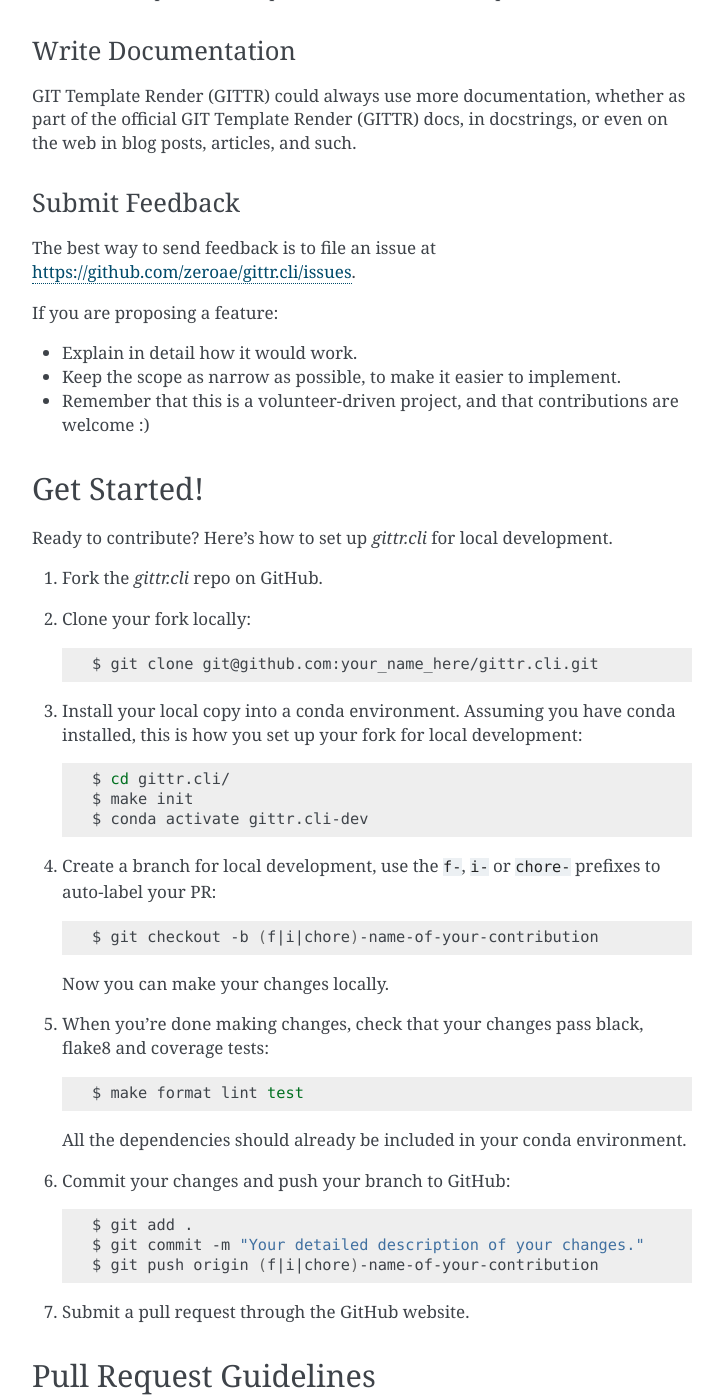
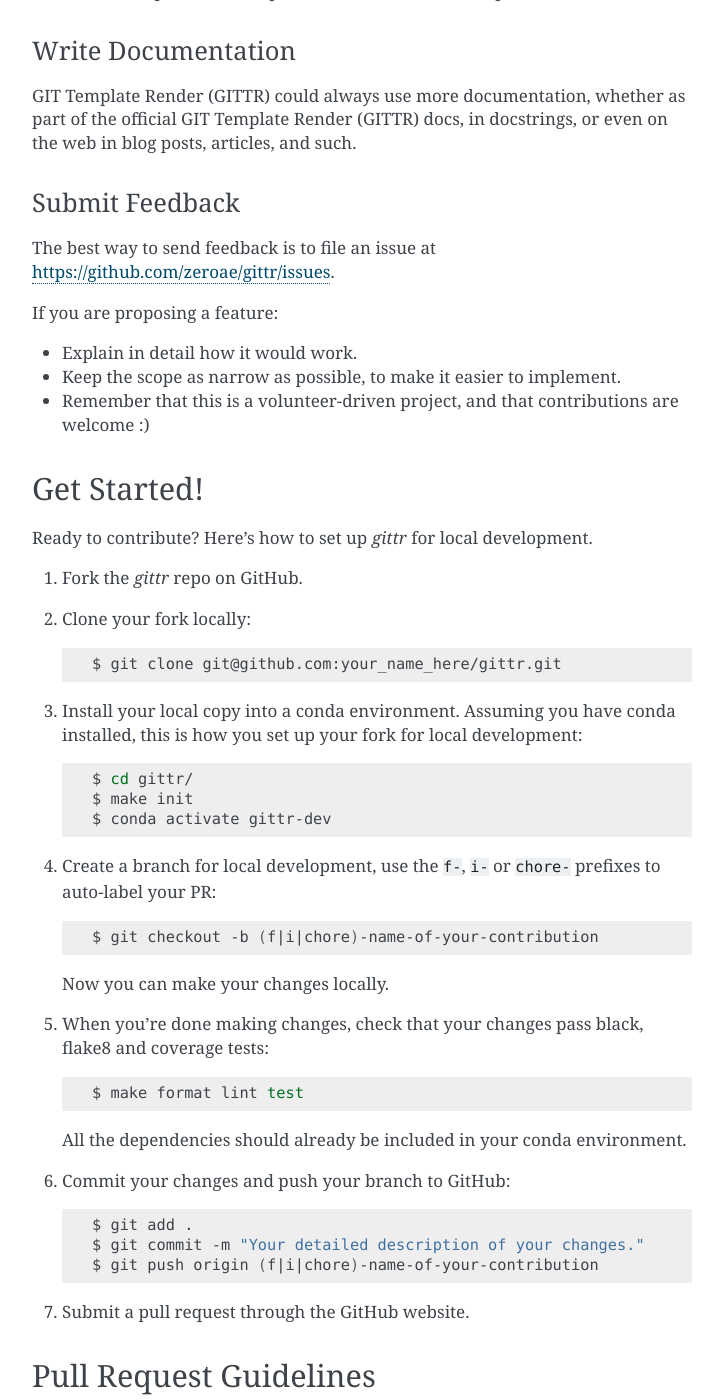
Before and after one commit to zeroae/ght.cli, a Sphinx documentation site: the page built from docs/contributing.rst, in a window 1280 px wide and 1400 px high, scrolled down 752 px. Shown: the whole window, without its empty margins (388-1111 px from the left). Built offline with Sphinx 7.4.7, drawn with Linux system fonts in a browser that asks for light colours; pages that are not in the unit, such as notebooks, are missing from menus; the version number could not be read and is left out; some of the changed text lies outside the part shown.

```diff
--- a/CONTRIBUTING.rst
+++ b/CONTRIBUTING.rst
@@ -15,7 +15,7 @@
 Report Bugs
 ~~~~~~~~~~~
 
-Report bugs at https://github.com/zeroae/gittr.cli/issues.
+Report bugs at https://github.com/zeroae/gittr/issues.
 
 If you are reporting a bug, please include:
 
@@ -45,7 +45,7 @@
 Submit Feedback
 ~~~~~~~~~~~~~~~
 
-The best way to send feedback is to file an issue at https://github.com/zeroae/gittr.cli/issues.
+The best way to send feedback is to file an issue at https://github.com/zeroae/gittr/issues.
 
 If you are proposing a feature:
 
@@ -57,18 +57,18 @@
 Get Started!
 ------------
 
-Ready to contribute? Here's how to set up `gittr.cli` for local development.
+Ready to contribute? Here's how to set up `gittr` for local development.
 
-1. Fork the `gittr.cli` repo on GitHub.
+1. Fork the `gittr` repo on GitHub.
 2. Clone your fork locally::
 
-    $ git clone git@github.com:your_name_here/gittr.cli.git
+    $ git clone git@github.com:your_name_here/gittr.git
 
 3. Install your local copy into a conda environment. Assuming you have conda installed, this is how you set up your fork for local development::
 
-    $ cd gittr.cli/
+    $ cd gittr/
     $ make init
-    $ conda activate gittr.cli-dev
+    $ conda activate gittr-dev
 
 4. Create a branch for local development, use the ``f-``, ``i-`` or ``chore-`` prefixes to auto-label your PR::
 
--- a/docs/conf.py
+++ b/docs/conf.py
@@ -1,6 +1,6 @@
 #!/usr/bin/env python
 #
-# gittr.cli documentation build configuration file, created by
+# gittr documentation build configuration file, created by
 # sphinx-quickstart on Fri Jun  9 13:47:02 2017.
 #
 # This file is execfile()d with the current directory set to its
--- a/environment.yml
+++ b/environment.yml
@@ -1,5 +1,5 @@
 
-name: gittr.cli-dev
+name: gittr-dev
 channels:
   - zeroae
   - conda-forge
--- a/setup.py
+++ b/setup.py
@@ -89,7 +89,7 @@
         "doc": doc_requirements
         # fmt: on
     },
-    url="https://github.com/zeroae/gittr.cli",
+    url="https://github.com/zeroae/gittr",
     zip_safe=False,
 )
 
@@ -101,7 +101,7 @@
         del setup_kwargs["use_scm_version"]
     except ModuleNotFoundError:
         print(
-            "Error: gittr.cli requires that setuptools_scm be installed with conda-build!"  # noqa: E501
+            "Error: gittr requires that setuptools_scm be installed with conda-build!"  # noqa: E501
         )
         raise
     setup_kwargs["conda_rosetta_stone"] = conda_rosetta_stone
```
Also changed, not shown: README.rst (+12 -12 lines), docs/installation.rst (+5 -5 lines), src/{{cookiecutter.project_namespace}}/__init__.py (renamed from src/gittr/__init__.py), 15 other files.
